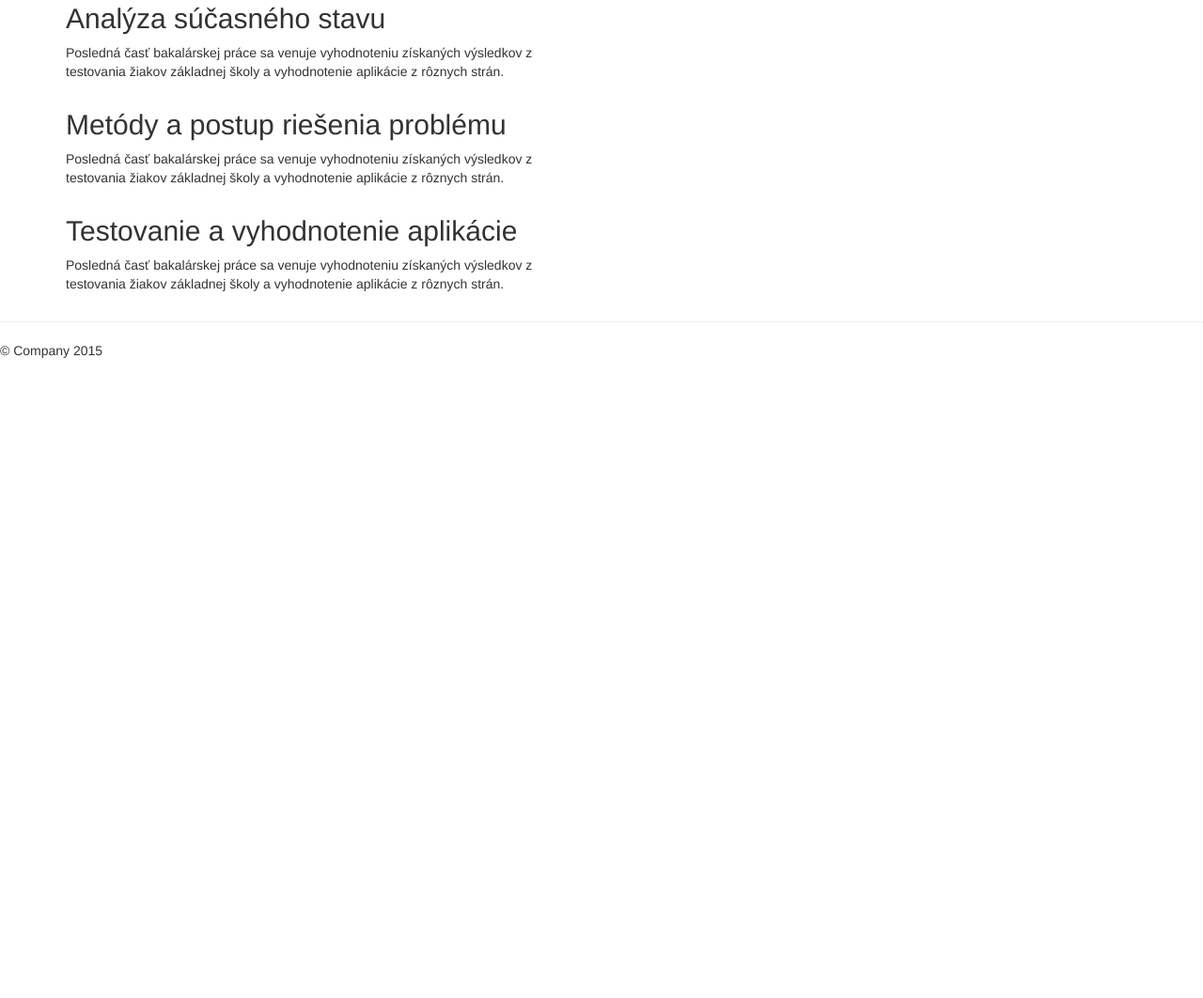
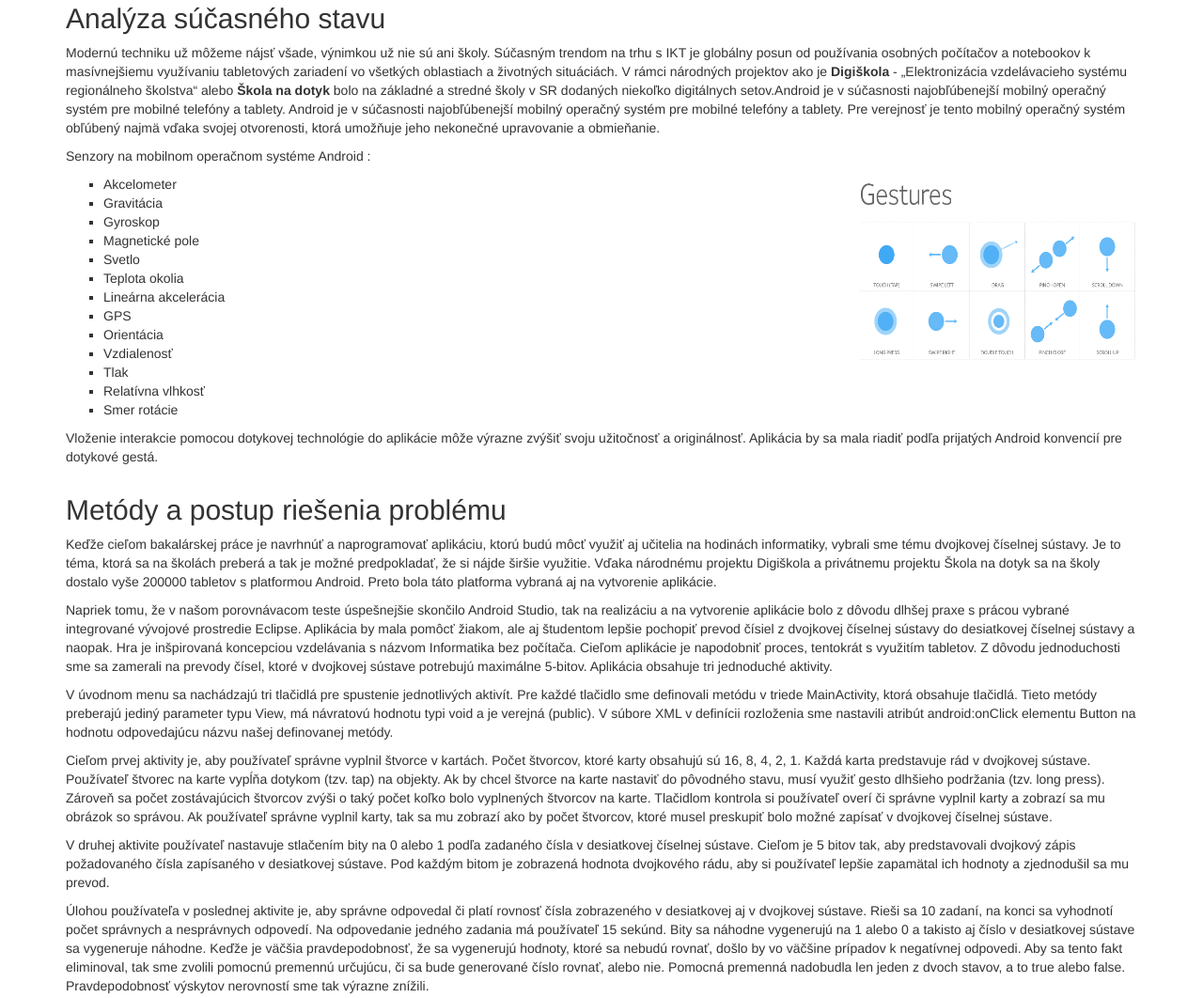
Before and after one commit to VikiSevcikova/ZaverecnaPraca, a plain HTML site: page Stranka/public_html/index.html in a window 1280 px wide. Shown: the part 738-1800 px from the top of the page at 94% size. Before the commit the page ends 1151 px from the top, so only its background shows below. Drawn offline with nearby package versions, Linux system fonts and the light colour scheme; files whose address does not match are found by name.

Commit message:
doplnenie textu jednotlivých častí

```diff
--- a/Stranka/public_html/index.html
+++ b/Stranka/public_html/index.html
@@ -73,27 +73,52 @@
     <div class="container">
       <!-- Example row of columns -->
       <div class="row">
-    <div class="col-md-6">
+    <div class="col-md-12">
           <h2 id="analyza">Analýza súčasného stavu</h2>
-          <p>Posledná časť bakalárskej práce sa venuje vyhodnoteniu získaných výsledkov z testovania žiakov základnej školy a vyhodnotenie aplikácie z rôznych strán.</p>
+              <p>Modernú techniku už môžeme nájsť všade, výnimkou už nie sú ani školy. Súčasným trendom na trhu s IKT je globálny posun od používania osobných počítačov a notebookov k masívnejšiemu využívaniu tabletových zariadení vo všetkých oblastiach a životných situáciách.
+              V rámci národných projektov ako je <b>Digiškola</b> - „Elektronizácia vzdelávacieho systému regionálneho školstva“ alebo <b>Škola na dotyk</b>  bolo na základné a stredné školy v SR dodaných niekoľko digitálnych setov.Android je v súčasnosti najobľúbenejší mobilný operačný systém pre mobilné telefóny a tablety.
+              Android je v súčasnosti najobľúbenejší mobilný operačný systém pre mobilné telefóny a tablety. Pre verejnosť je tento mobilný operačný systém obľúbený najmä vďaka svojej otvorenosti, ktorá umožňuje jeho nekonečné upravovanie a obmieňanie.</p>
+              <p> Senzory na mobilnom operačnom systéme Android : </p> <img src="C:\Users\Viktória\ZaverecnaPraca\ZaverecnaPraca\Stranka\public_html\img\w8nyF.png" alt="DotykoveGesta" style="float:right;width:300px;height:200px;">
+                  <ul style="list-style-type:square">
+                    <li>Akcelometer</li><li>Gravitácia</li>
+                    <li>Gyroskop</li><li>Magnetické pole</li>
+                    <li>Svetlo</li><li>Teplota okolia</li>
+                    <li>Lineárna akcelerácia</li><li>GPS</li>
+                    <li>Orientácia</li><li>Vzdialenosť</li>
+                    <li>Tlak</li><li>Relatívna vlhkosť</li>
+                    <li>Smer rotácie</li>
+                  </ul>
+              <p>Vloženie interakcie pomocou dotykovej technológie do aplikácie môže výrazne zvýšiť svoju užitočnosť a originálnosť. Aplikácia by sa mala riadiť podľa prijatých Android konvencií pre dotykové gestá. </p>
         </div>
             </div>
         </div>
     <div class="container">
       <!-- Example row of columns -->
       <div class="row">
-    <div class="col-md-6">
+    <div class="col-md-12">
           <h2 id="metody">Metódy a postup riešenia problému</h2>
-          <p>Posledná časť bakalárskej práce sa venuje vyhodnoteniu získaných výsledkov z testovania žiakov základnej školy a vyhodnotenie aplikácie z rôznych strán.</p>
-        </div>
+          <p>Keďže cieľom bakalárskej práce je navrhnúť a naprogramovať aplikáciu, ktorú budú môcť využiť aj učitelia na hodinách informatiky, vybrali sme tému dvojkovej číselnej sústavy.
+              Je to téma, ktorá sa na školách preberá a tak je možné predpokladať, že si nájde širšie využitie. Vďaka národnému projektu Digiškola a privátnemu projektu Škola na dotyk sa na školy dostalo vyše 200000 tabletov s platformou Android.
+              Preto bola táto platforma vybraná aj na vytvorenie aplikácie.</p>
+          <p>Napriek tomu, že v našom porovnávacom teste úspešnejšie skončilo Android Studio, tak na realizáciu a na vytvorenie aplikácie bolo z dôvodu dlhšej praxe s prácou vybrané integrované vývojové prostredie Eclipse. Aplikácia by mala pomôcť žiakom, ale aj študentom lepšie pochopiť prevod čísiel z dvojkovej číselnej sústavy do desiatkovej číselnej sústavy a naopak. Hra je inšpirovaná koncepciou vzdelávania s názvom Informatika bez počítača.
+          Cieľom aplikácie je napodobniť proces, tentokrát s využitím tabletov. Z dôvodu jednoduchosti sme sa zamerali na prevody čísel, ktoré v dvojkovej sústave potrebujú maximálne 5-bitov. Aplikácia obsahuje tri jednoduché aktivity.
+          </p>
+          <p> V úvodnom menu sa nachádzajú tri tlačidlá pre spustenie jednotlivých aktivít. Pre každé tlačidlo sme definovali metódu v  triede MainActivity, ktorá obsahuje tlačidlá. Tieto metódy preberajú jediný parameter typu View, má návratovú hodnotu typi void a je verejná (public). V súbore XML v definícii rozloženia sme nastavili atribút android:onClick elementu Button na hodnotu odpovedajúcu názvu našej definovanej metódy.</p>
+          <p> Cieľom prvej aktivity je, aby používateľ správne vyplnil štvorce v kartách. Počet štvorcov, ktoré karty obsahujú sú 16, 8, 4, 2, 1. Každá karta predstavuje rád v dvojkovej sústave. Používateľ štvorec na karte vypĺňa dotykom (tzv. tap) na objekty. Ak by chcel štvorce na karte nastaviť do pôvodného stavu, musí využiť gesto dlhšieho podržania (tzv. long press). Zároveň sa počet zostávajúcich štvorcov zvýši o taký počet koľko bolo vyplnených štvorcov na karte. Tlačidlom kontrola si používateľ overí či správne vyplnil karty a zobrazí sa mu obrázok so  správou. Ak používateľ správne vyplnil karty, tak sa mu zobrazí ako by počet štvorcov, ktoré musel preskupiť bolo možné zapísať v dvojkovej číselnej sústave.</p>
+          <p> V druhej aktivite používateľ nastavuje stlačením bity na 0 alebo 1 podľa zadaného čísla v desiatkovej číselnej sústave. Cieľom je 5 bitov tak, aby predstavovali dvojkový zápis požadovaného čísla zapísaného v desiatkovej sústave. Pod každým bitom je zobrazená hodnota dvojkového rádu, aby si používateľ lepšie zapamätal ich hodnoty a zjednodušil sa mu prevod.</p>
+          <p> Úlohou používateľa v poslednej aktivite je, aby správne odpovedal či platí rovnosť čísla zobrazeného v desiatkovej aj v dvojkovej sústave. Rieši sa 10 zadaní, na konci sa vyhodnotí počet správnych a nesprávnych odpovedí. Na odpovedanie jedného zadania má používateľ 15 sekúnd. Bity sa náhodne vygenerujú na 1 alebo 0 a takisto aj číslo v desiatkovej sústave sa vygeneruje náhodne. Keďže je väčšia pravdepodobnosť, že sa vygenerujú hodnoty, ktoré sa nebudú rovnať, došlo by vo väčšine prípadov k negatívnej odpovedi. Aby sa tento fakt eliminoval, tak sme zvolili pomocnú premennú určujúcu, či sa bude generované číslo rovnať, alebo nie. Pomocná premenná nadobudla len jeden z dvoch stavov, a to true alebo false. Pravdepodobnosť výskytov nerovností sme tak výrazne znížili.</p>
+
+    </div>
             </div>
         </div>
         <div class="container">
       <!-- Example row of columns -->
       <div class="row">
-    <div class="col-md-6">
+    <div class="col-md-12">
           <h2 id="testovanie">Testovanie a vyhodnotenie aplikácie</h2>
-          <p>Posledná časť bakalárskej práce sa venuje vyhodnoteniu získaných výsledkov z testovania žiakov základnej školy a vyhodnotenie aplikácie z rôznych strán.</p>
+          <p>Cieľom tejto kapitoly je zhodnotiť testovanie vytvorenej aplikácie žiakmi a zhodnotiť ich reakcie a schopnosť ovládania a vyhodnotiť  výhody aplikácie, ako aj možné vylepšenia.
+Testovanie sa uskutočnilo na Základnej škole Benkova so žiakmi, ktorý už predstavu o dvojkovej sústave majú. Vďaka žiakom sa nám podarilo počas testovania nájsť niekoľko problémov a možných vylepšení v aplikácii. Našim hlavným cieľom testovania bolo, či žiaci vedia používať aplikáciu intuitívne, tento cieľ sa nám podaril splniť
+Žiaci počas testovania veľmi pekne spolupracovali a prišli s viacerými návrhmi na zlepšenie aplikácie. </p>
         </div>
             </div>
         </div>
```
Also changed, not shown: Stranka/nbproject/private/private.xml (added, +9 -0 lines), Stranka/public_html/img/w8nyF.png (added).
